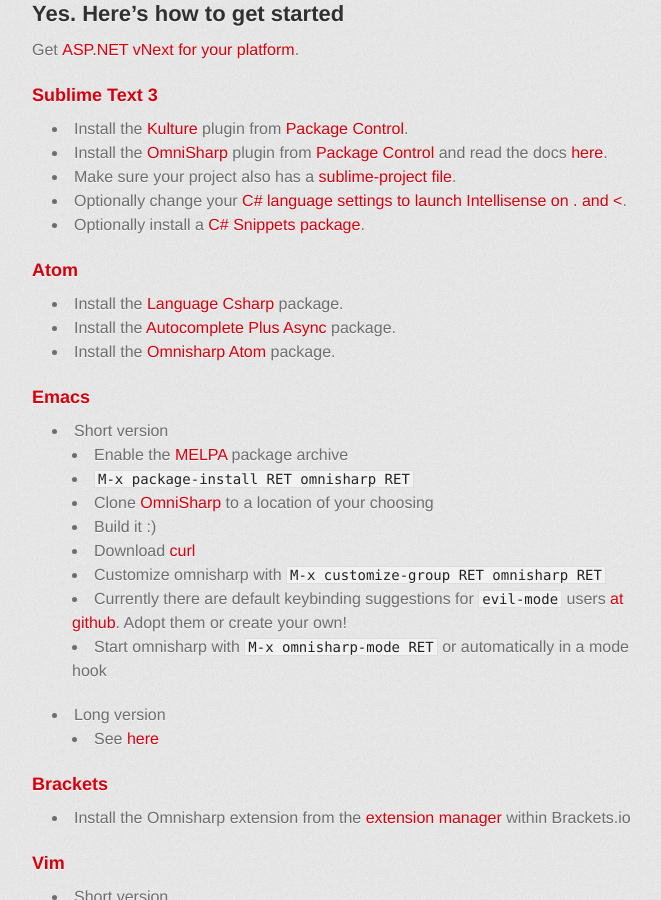
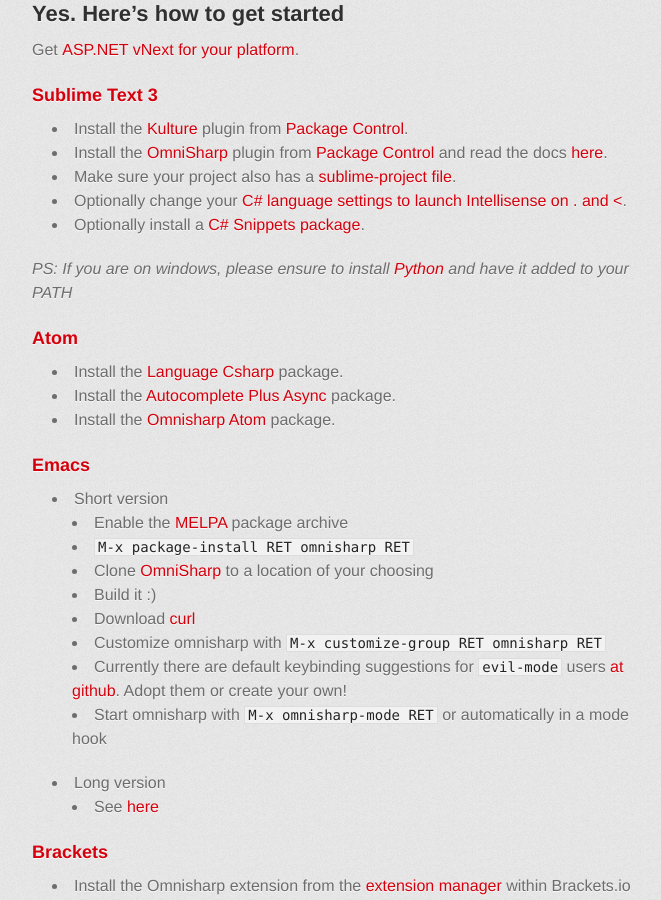
Before and after one commit to OmniSharp/OmniSharp.github.io, a Jekyll site: the page built from index.md, in a window 1280 px wide and 900 px high, scrolled down 877 px. Shown: the whole window, without its empty margins (298-959 px from the left). Built offline with Jekyll 4.4.1, drawn with Linux system fonts in a browser that asks for light colours; some web fonts are replaced.

Commit message:
Update index.md
Added a little missing information that python is required on windows.

```diff
--- a/index.md
+++ b/index.md
@@ -23,6 +23,8 @@
 - Make sure your project also has a <a href="https://github.com/OmniSharp/omnisharp-sublime#project-setting">sublime-project file</a>.
 - Optionally change your <a href="https://github.com/OmniSharp/omnisharp-sublime#c-language-specific-settings">C# language settings to launch Intellisense on . and &lt;</a>.
 - Optionally install a <a href="https://sublime.wbond.net/packages/C%23%20Snippets">C# Snippets package</a>.
+
+*PS: If you are on windows, please ensure to install [Python](http://www.python.org/download/releases/2.7.5/) and have it added to your PATH*
 
 ### [Atom](https://atom.io/)
 - Install the [Language Csharp](https://atom.io/packages/language-csharp) package.
```
